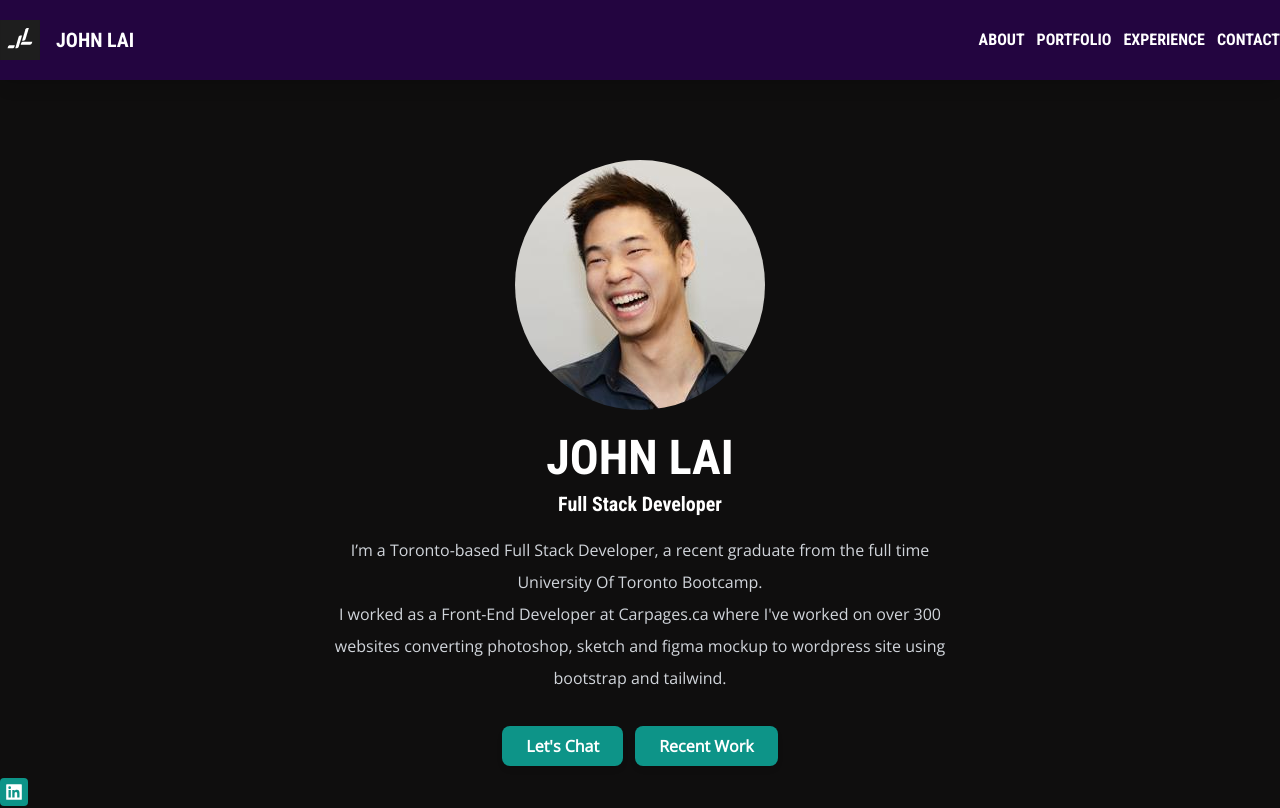
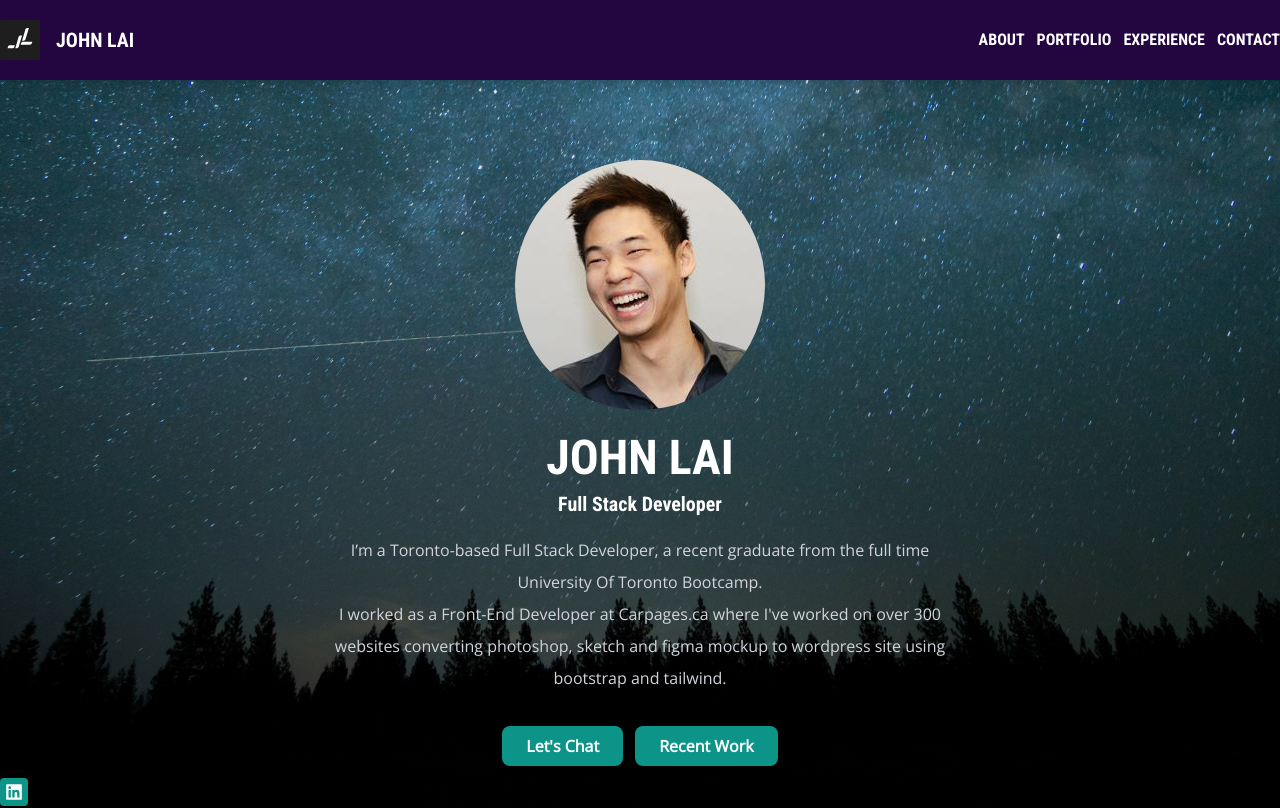
Before and after one commit to johnxlai/2023-portfolio, a React (Create React App) app: page / in a window 1280 px wide. Shown: the top 808 px of the page. Built offline with nearby package versions, Linux system fonts and the light colour scheme.

Commit message:
add hero image

```diff
--- a/src/App.js
+++ b/src/App.js
@@ -51,7 +51,7 @@ function App() {
       <Navbar />
       <Header />
       <About />
-      <Services />
+      {/* <Services /> */}
       <Portfolio />
       <Skills />
       <Experience />
--- a/src/index.scss
+++ b/src/index.scss
@@ -91,3 +91,15 @@ a {
   color: #fff;
   background: var(--primary-color);
 }
+
+header.header {
+  background-image: linear-gradient(
+      to bottom,
+      rgba(255, 255, 255, 0),
+      rgba(0, 0, 0, 0.73)
+    ),
+    url('../src/assets/images/stars-treeline-min.jpg');
+  background-position: 25% 75%;
+  background-size: cover;
+  background-repeat: no-repeat;
+}
```
Also changed, not shown: src/assets/images/stars-treeline-min.jpg (added).
